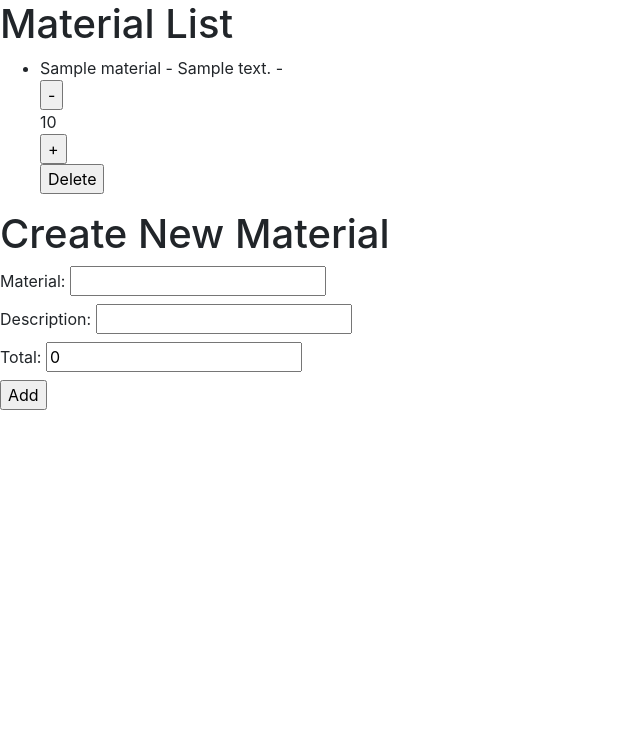
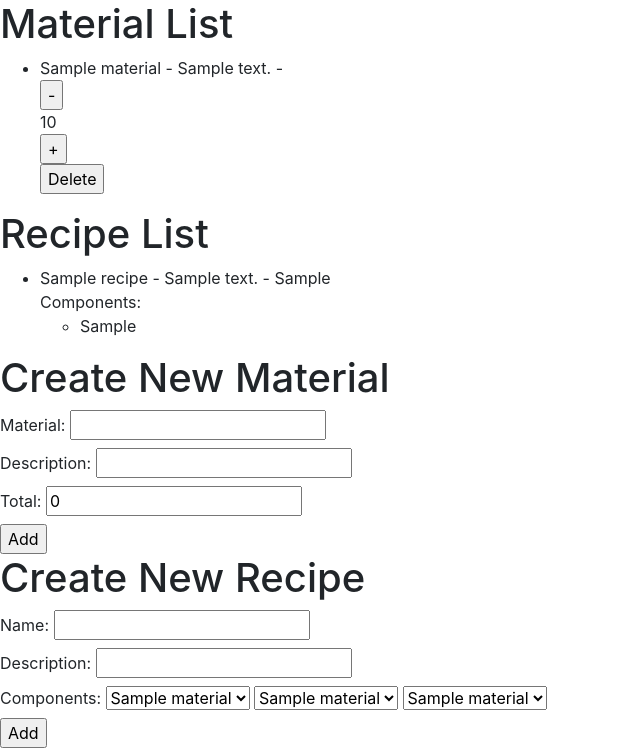
Before and after one commit to Iojiki/crafty, a Flask app: page / in a window 1280 px wide. Shown: the part 48-800 px from the top of the page, without its empty margins (0-640 px from the left). Run offline with Flask 2, Linux system fonts and the light colour scheme; the visitor is signed in with stand-in values (Sample User, id 1); tables that the repository leaves empty hold one stand-in row (values such as "Sample post"); some libraries are stand-ins or nearby versions.

Commit message:
added in simple recipe recognition

```diff
--- a/main.py
+++ b/main.py
@@ -30,6 +30,7 @@ class User(db.Model):
     username = db.Column(db.String(120))
     password = db.Column(db.String(120))
     materials = db.relationship('Materials', backref = 'owner')
+    recipes = db.relationship('Recipes', backref = 'owner')
 
     def __init__(self, username, password):
         self.username = username
@@ -49,6 +50,21 @@ class Materials(db.Model):
         self.total = total
         self.owner = owner
 
+#creating recipes database and linking back to user. components will be a string list for the time being
+class Recipes(db.Model):
+
+    id = db.Column(db.Integer, primary_key=True)
+    name = db.Column(db.String(120))
+    description = db.Column(db.String(120))
+    components = db.Column(db.String(400))
+    owner_id = db.Column(db.Integer, db.ForeignKey('user.id'))
+
+    def __init__(self,name,description,components,owner):
+        self.name = name
+        self.description = description
+        self.components = components
+        self.owner = owner
+
 
 #MAIN PAGE/READ
 @app.route('/', methods = ['POST','GET'])
@@ -59,7 +75,8 @@ def index():
         user_name = User.query.filter_by(username = session['username']).first()
         user_id = user_name.id
         materials = Materials.query.filter_by(owner_id = user_id).all()
-        return render_template("home.html", title = "Main Page", materials = materials)
+        recipes = Recipes.query.filter_by(owner_id = user_id).all()
+        return render_template("home.html", title = "Main Page", materials = materials, recipes = recipes)
 
 
 
@@ -75,6 +92,22 @@ def add():
     db.session.commit()
 
     return redirect('/')
+
+@app.route('/addrecipe', methods = ['POST'])
+def add_recipe():
+    rec_name = request.form["name"]
+    rec_desc = request.form["description"]
+    rec_mat1 = request.form["material1"]
+    rec_mat2 = request.form["material2"]
+    rec_mat3 = request.form["material3"]
+    rec_mat = (rec_mat1 + ";" + rec_mat2 + ";" + rec_mat3)
+    owner = User.query.filter_by(username=session['username']).first()
+    new_recipe = Recipes(rec_name,rec_desc,rec_mat,owner)
+    db.session.add(new_recipe)
+    db.session.commit()
+
+    return redirect('/')
+
 
 #DELETE
 @app.route('/delete',methods = ['POST'])
--- a/templates/home.html
+++ b/templates/home.html
@@ -19,6 +19,30 @@
 
 {% endfor %}
 
+<h1>Recipe List</h1>
+
+{% for recipe in recipes %}
+    {% set component_group = recipe.components %}
+    {% set final_group = component_group.split(";") %}
+
+    <ul>
+        <li>
+            {{recipe.name}} - {{recipe.description}} - {{recipe.components}}
+        </li>
+        Components:
+        <ul>
+        {% for mat in final_group %}
+        <li>
+            {{mat}}
+        </li>
+        {% endfor %}
+        </ul>
+    </ul>
+
+{% endfor %}
+
+<!-- I need to compare the components in the recipe to the number of available materials-->
+
 <h1>Create New Material</h1>
 <form action = '/addmaterial' method='POST'>
     <label>
@@ -37,4 +61,41 @@
 </form>
 
 
+<h1>Create New Recipe</h1>
+<form action = '/addrecipe' method='POST'>
+    <label>
+        Name:
+        <input type="text" name='name' />
+    </label><br>
+    <label>
+        Description:
+        <input type="text" name='description' />
+    </label><br>
+    <label>
+        Components:
+        <select name = "material1">
+            {% for material in materials %}
+            <option value = "{{material.name}}">{{material.name}}</option>
+            {% endfor %}
+        </select>
+        <select name = "material2">
+            {% for material in materials %}
+            <option value = "{{material.name}}">{{material.name}}</option>
+            {% endfor %}
+        </select>
+        <select name = "material3">
+            {% for material in materials %}
+            <option value = "{{material.name}}">{{material.name}}</option>
+            {% endfor %}
+        </select>
+
+    </label><br>
+    <input type="submit" value='Add' />
+</form>
+
+<!-- I need to create a quantity for the materials. I.e how much of an item are you requiring and store that number as a material_quantity value in the database-->
+<!-- Also need to find a way to allow users to select several components as part of a recipe / Partial done-->
+
+
+
 {% endblock %}
```
